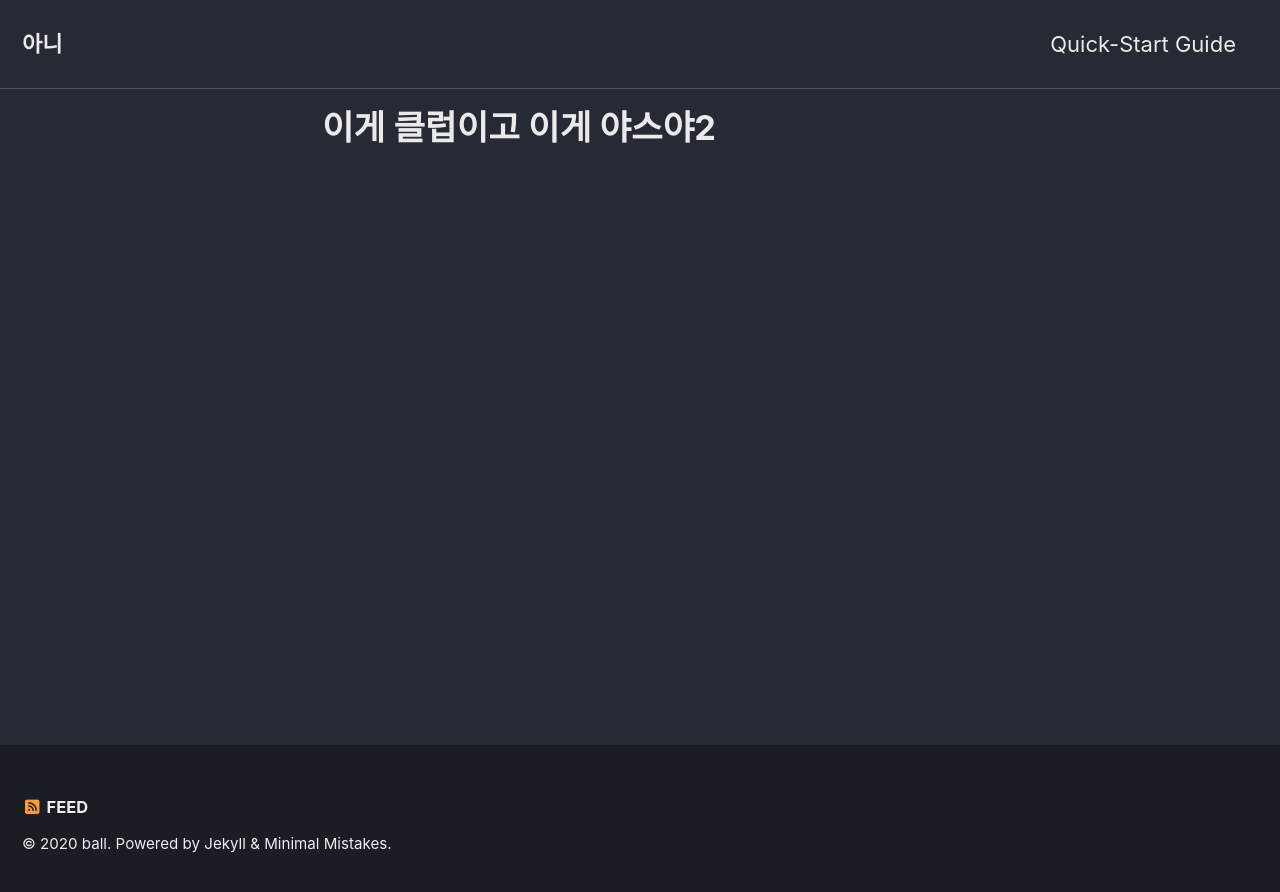
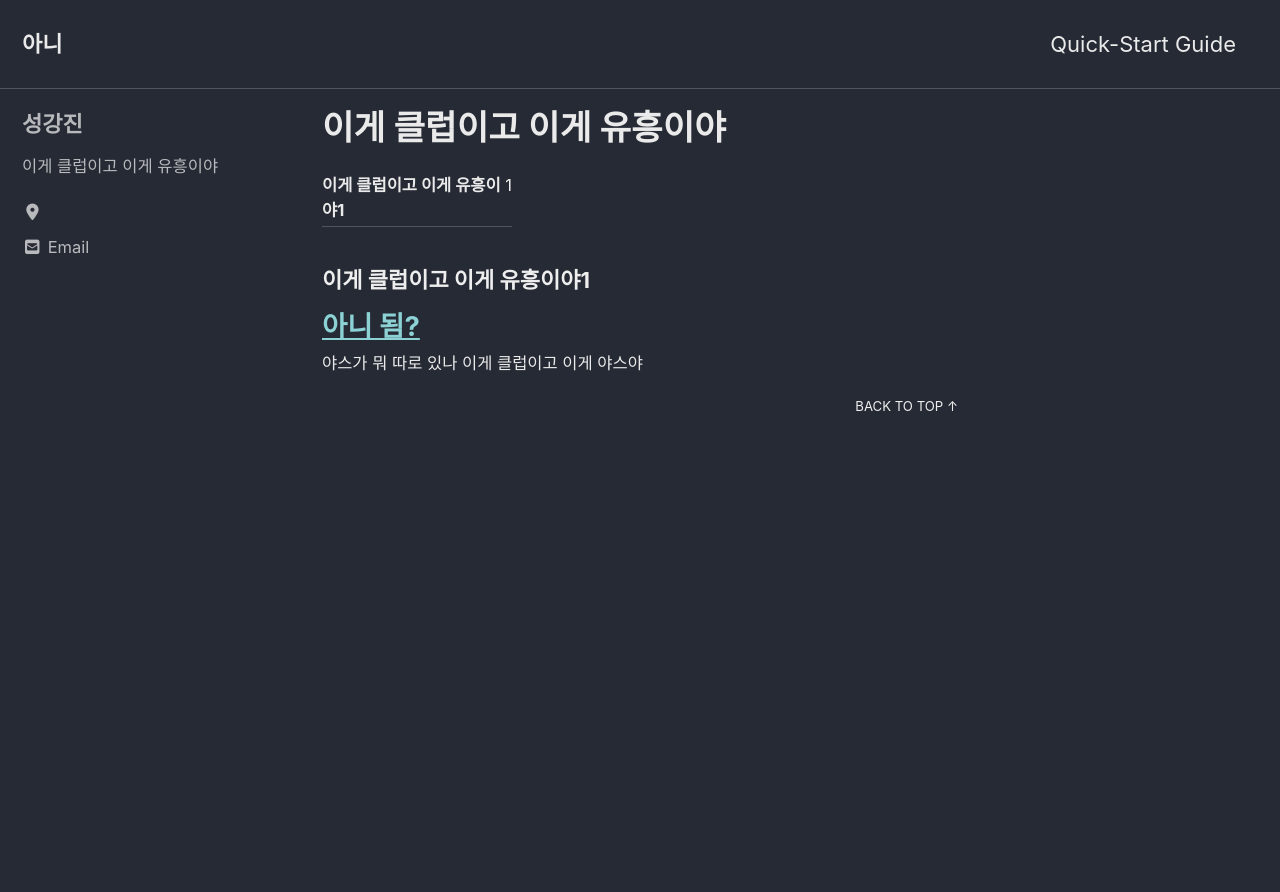
Before and after one commit to pmfpdf/pmfpdf.github.io, a Jekyll site: the page built from category/야스2.md, in a window 1280 px wide and 900 px high. Shown: the top 892 px of the window. Built offline with Jekyll 4.4.1, drawn with Linux system fonts in a browser that asks for light colours; cached includes are drawn as plain includes; nearby versions of some CDN libraries.

Commit message:
ㅇㄹㅇ

```diff
--- a/category/야스2.md
+++ b/category/야스2.md
@@ -1,6 +1,6 @@
 ---
-layout: category
-
-title: 이게 클럽이고 이게 야스야2
-categories:  [Github Blog]
+title: "이게 클럽이고 이게 유흥이야"
+layout: categories
+permalink: /categories/
+author_profile: true
 ---
```
Also changed, not shown: _posts/2020-04-11-아니되냐.md (+1 -1 lines), category/야스1.md (+4 -4 lines).
